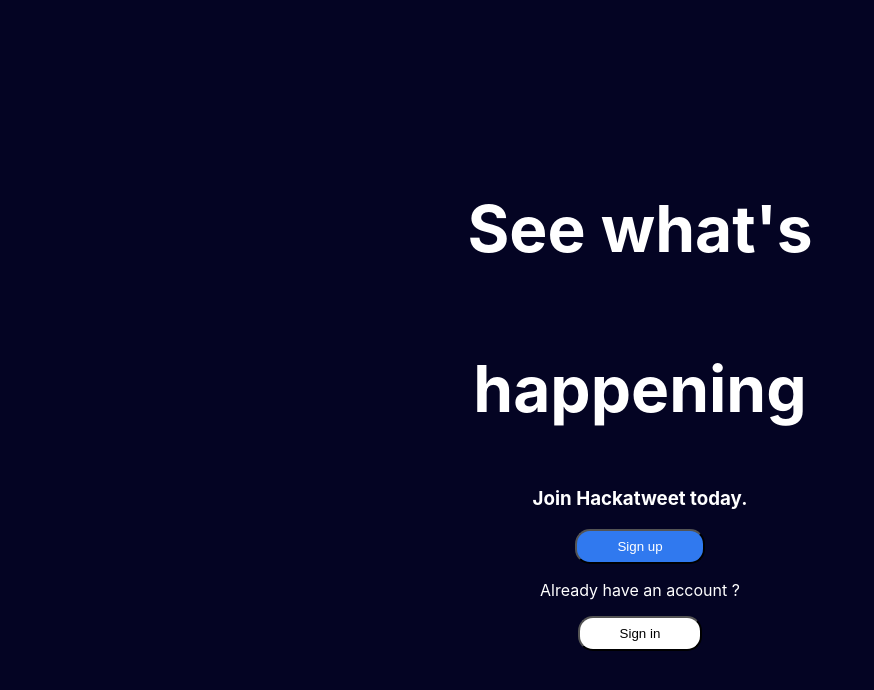
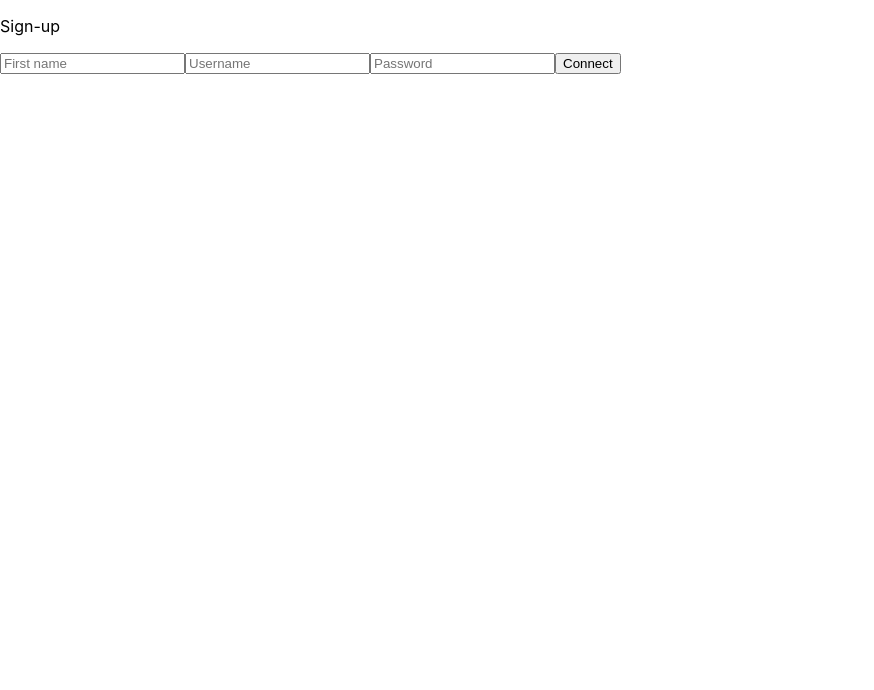
Before and after one commit to ClaudiainParis/hackatweet-frontend, a Next.js app in the folder hackatweet-frontend/: page / in a window 1280 px wide. Shown: the top 690 px of the page, without its empty margins (0-874 px from the left). Built offline with nearby package versions, Linux system fonts and the light colour scheme.

Commit message:
signin/signup/login components done

```diff
--- a/hackatweet-frontend/components/SignIn.js
+++ b/hackatweet-frontend/components/SignIn.js
@@ -0,0 +1,60 @@
+import { useEffect, useState } from 'react';
+import { useDispatch, useSelector } from 'react-redux';
+import { login } from '../reducers/users';
+import styles from '../styles/SignIn.module.css';
+import Moment from 'react-moment';
+import { Modal } from 'antd';
+
+
+function SignIn() {
+
+    const dispatch = useDispatch();
+	// const users = useSelector((state) => state.users.value);
+
+
+    const [signInfirstname, setSignInfirstname] = useState('');
+	const [signInUsername, setSignInUsername] = useState('');
+	const [signInPassword, setSignInPassword] = useState('');
+
+    const handleConnection = () => {
+		fetch('http://localhost:3000/users/signin', {
+			method: 'POST',
+			headers: { 'Content-Type': 'application/json' },
+			body: JSON.stringify({ firstname: signInfirstname, username: signInUsername, password: signInPassword }),
+		}).then(response => response.json())
+			.then(data => {
+                console.log(data)
+                console.log(signInfirstname)
+                console.log(signInUsername)
+                console.log(signInPassword)
+				if (!data.result) {
+                    console.log('false')
+                } else {
+					dispatch(login({username: signInUsername}));
+                    setSignInfirstname('');
+					setSignInUsername('');
+					setSignInPassword('');
+                }
+                console.log('button signin clicked')
+				}
+			);
+	};
+
+return (
+			<div className={styles.registerContainer}>
+
+				<div className={styles.registerSection}>
+					<p>Sign-in</p>
+                    <input type="text" placeholder="First name" id="signInfirstname" onChange={(e) => setSignInfirstname(e.target.value)} value={signInfirstname} />
+					<input type="text" placeholder="Username" id="signInUsername" onChange={(e) => setSignInUsername(e.target.value)} value={signInUsername} />
+					<input type="password" placeholder="Password" id="signInPassword" onChange={(e) => setSignInPassword(e.target.value)} value={signInPassword} />
+					<button id="connection" onClick={() => handleConnection()}>Connect</button>
+				</div>
+			</div>
+)
+	}
+
+
+
+
+export default SignIn;
--- a/hackatweet-frontend/components/SignUp.js
+++ b/hackatweet-frontend/components/SignUp.js
@@ -0,0 +1,52 @@
+import { useEffect, useState } from 'react';
+import { useDispatch, useSelector } from 'react-redux';
+import { login } from '../reducers/users';
+import styles from '../styles/SignUp.module.css';
+import Moment from 'react-moment';
+import { Modal } from 'antd';
+
+function SignUp() {
+
+    const dispatch = useDispatch();
+
+    const [signUpfirstname, setSignUpfirstname] = useState('');
+    const [signUpUsername, setSignUpUsername] = useState('');
+    const [signUpPassword, setSignUpPassword] = useState('');
+
+    const handleSignUp = () => {
+        fetch('http://localhost:3000/users/signup', {
+			method: 'POST',
+			headers: { 'Content-Type': 'application/json' },
+			body: JSON.stringify({ firstname : signUpfirstname, username: signUpUsername, password: signUpPassword }),
+		}).then(response => response.json())
+			.then(data => {
+                console.log(data);
+				if (data.result) {
+					dispatch(login({ username: signUpUsername, token: data.token }));
+                    setSignUpfirstname('');
+					setSignUpUsername('');
+					setSignUpPassword('');
+				}
+                console.log('button clicked')
+			});
+
+
+
+    }
+
+    return (
+        <div className={styles.registerContainer}>
+
+            <div className={styles.registerSection}>
+                <p>Sign-up</p>
+                <input type="text" placeholder="First name" id="signUpfirstname" onChange={(e) => setSignUpfirstname(e.target.value)} value={signUpfirstname} />
+                <input type="text" placeholder="Username" id="signUpUsername" onChange={(e) => setSignUpUsername(e.target.value)} value={signUpUsername} />
+                <input type="password" placeholder="Password" id="signUpPassword" onChange={(e) => setSignUpPassword(e.target.value)} value={signUpPassword} />
+                <button id="connection" onClick={() => handleSignUp()}>Connect</button>
+            </div>
+        </div>
+)
+
+}
+
+export default SignUp;
--- a/hackatweet-frontend/pages/index.js
+++ b/hackatweet-frontend/pages/index.js
@@ -1,7 +1,9 @@
 import Login from '../components/Login';
+import SignIn from '../components/SignIn';
+import SignUp from '../components/SignUp';
 
 function Index() {
-  return <Login />;
+  return <SignUp />;
 }
 
 export default Index;
```
Also changed, not shown: hackatweet-frontend/components/Hashtags.js (+10 -0 lines), hackatweet-frontend/styles/Hashtags.module.css (added), hackatweet-frontend/styles/SignIn.module.css (added), hackatweet-frontend/styles/SignUp.module.css (added).
